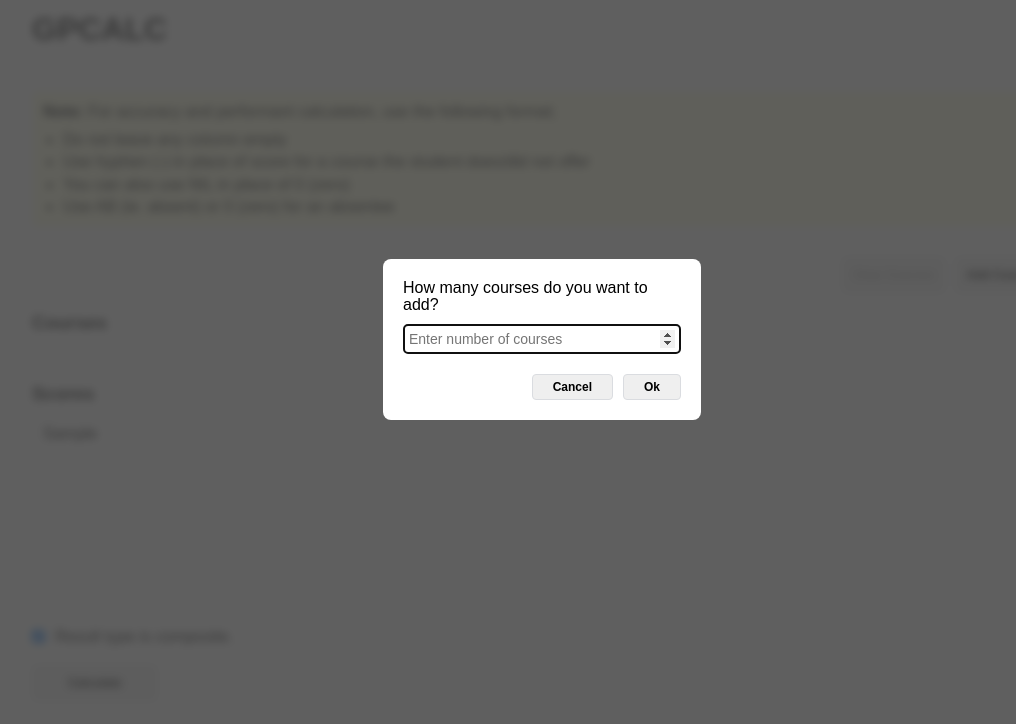
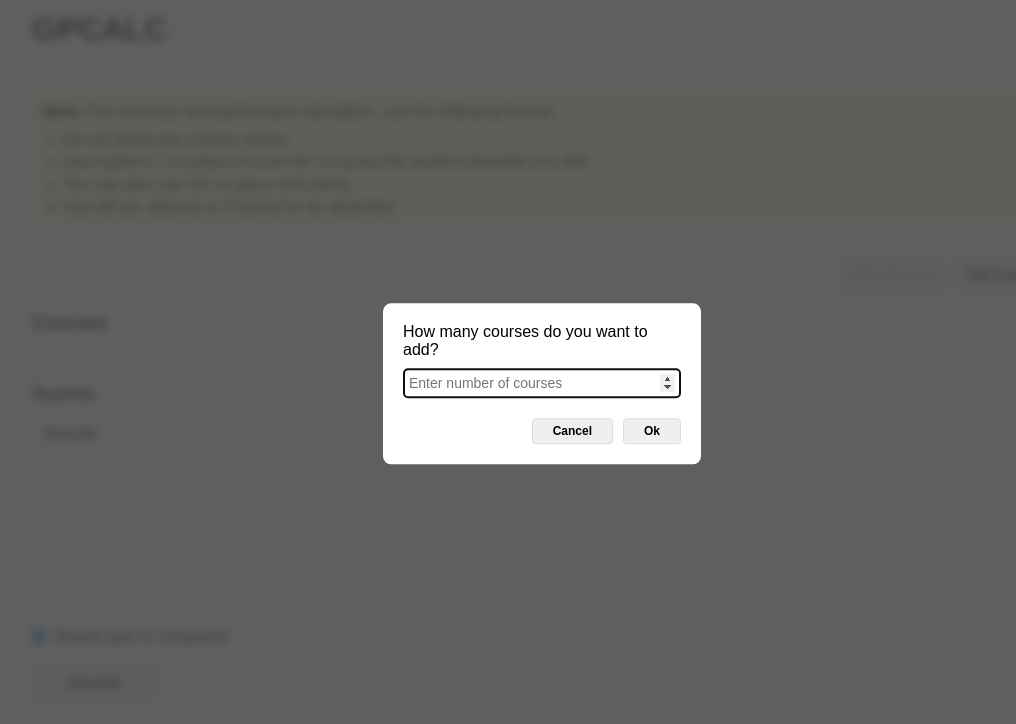
Before and after one commit to 24Cipher/gpcalc, a React (Vite) app: page / in a window 1280 px wide. Both pictures are taken after typing "Sample" into the empty fields and a click on the button "Add Courses". Shown: the top 724 px of the page, without its empty margins (98-1114 px from the left). Built offline with nearby package versions, Linux system fonts and the light colour scheme.

Commit message:
modified dialogue style

```diff
--- a/src/components/Dialogue.tsx
+++ b/src/components/Dialogue.tsx
@@ -62,7 +62,7 @@ export default function Dialogue({
 	}, [handleCancel]);
 
 	return (
-		<div role="dialog" className="modal dark">
+		<div role="dialog" className="modal dark dialog">
 			<div
 				className="modal-content"
 				ref={modalContent}
--- a/src/css/style.css
+++ b/src/css/style.css
@@ -248,7 +248,7 @@ th {
 }
 
 .--result-container {
-	overflow-x: scroll;
+	overflow-x: auto;
 }
 
 .page-loader {
@@ -290,10 +290,14 @@ th {
 	background-color: var(--white-color);
 	border-radius: 8px;
 	overflow: hidden;
-	/* border: 1px solid var(--border-color); */
-	/* box-shadow: 0px 0px 10px 2px rgba(0, 0, 0, 0.25); */
-	animation: modal 0.3s cubic-bezier(0.25, 0.46, 0.45, 0.94);
-	transition: all 0.3s cubic-bezier(0.25, 0.46, 0.45, 0.94);
+	/* transition: all 0.3s cubic-bezier(0.25, 0.46, 0.45, 0.94); */
+}
+.modal.dialog .modal-content {
+	position: absolute;
+	top: 50%;
+	right: 50%;
+	transform: translate(50%, -60%);
+	margin: 0;
 }
 .modal-content button {
 	padding: 5px 20px;
@@ -344,15 +348,6 @@ th {
 	margin-top: 5px;
 }
 
-@keyframes modal {
-	0% {
-		transform: scale(0.85);
-	}
-	100% {
-		transform: scale(1);
-	}
-}
-
 @media (max-width: 420px) {
 	header h1 {
 		font-size: 22px;
```
